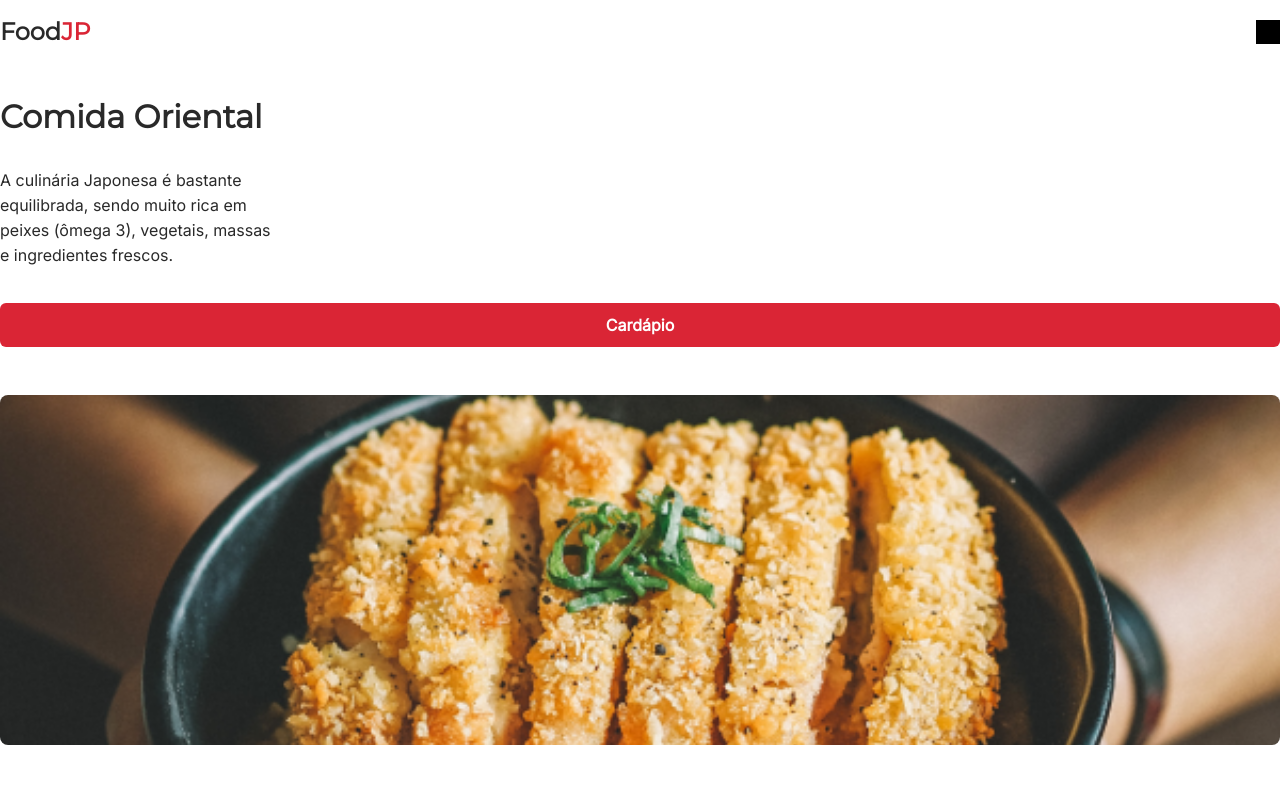
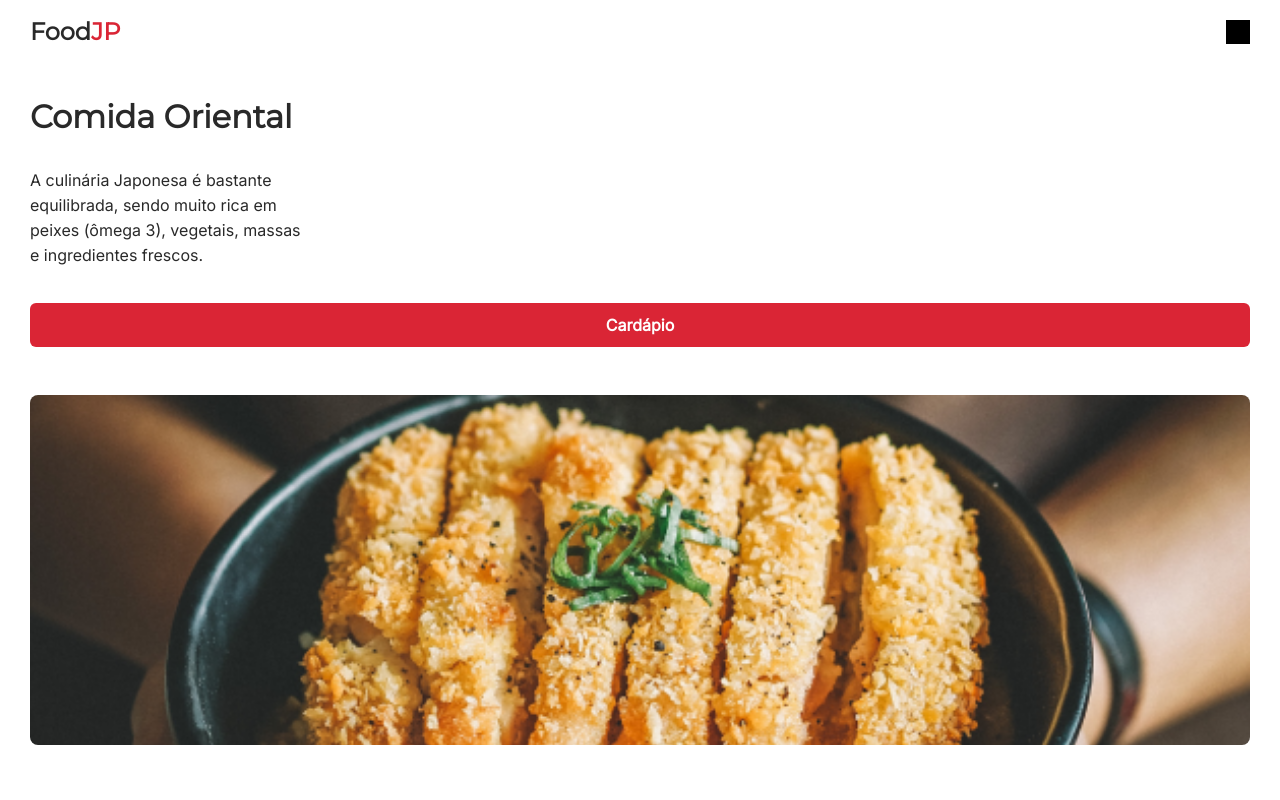
Before and after one commit to lefurtado/food-jp, a React (Vite) app: page / in a window 1280 px wide. Shown: the top 800 px of the page. Built offline with nearby package versions, Linux system fonts and the light colour scheme.

Commit message:
add: estilo global adicionado

```diff
--- a/src/theme/global.js
+++ b/src/theme/global.js
@@ -1,4 +1,7 @@
 import { createGlobalStyle } from "styled-components";
 
 export const Global = createGlobalStyle`
-`
+    body {
+        margin: 0 30px;
+    }
+`;
```
